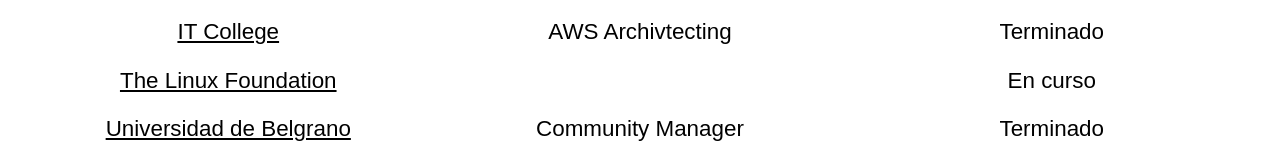
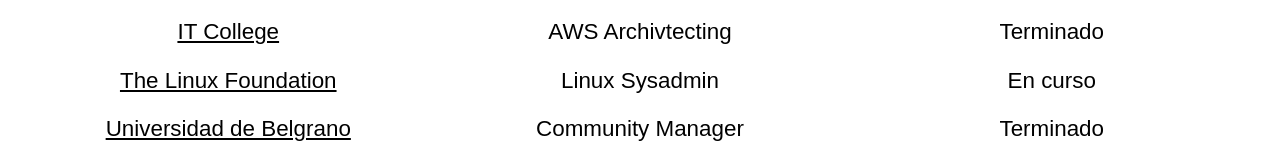
Before and after one commit to pradoh97/cv, a plain HTML site: page index.html in a window 1280 px wide. Shown: the part 2192-2350 px from the top of the page. Drawn offline with Linux system fonts and the light colour scheme.

Commit message:
Add files via upload

```diff
--- a/index.html
+++ b/index.html
@@ -167,7 +167,7 @@
 
           <div>
             <p><a href="https://www.linuxfoundation.org/" target="_blank">The Linux Foundation</a></p>
-            <p></p>
+            <p>Linux Sysadmin</p>
             <p>En curso</p>
           </div>
           <div>
```
